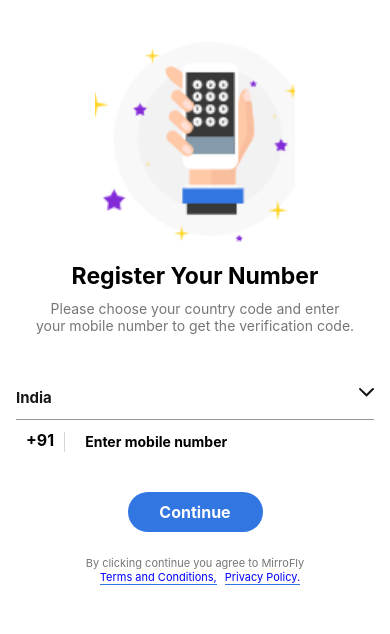
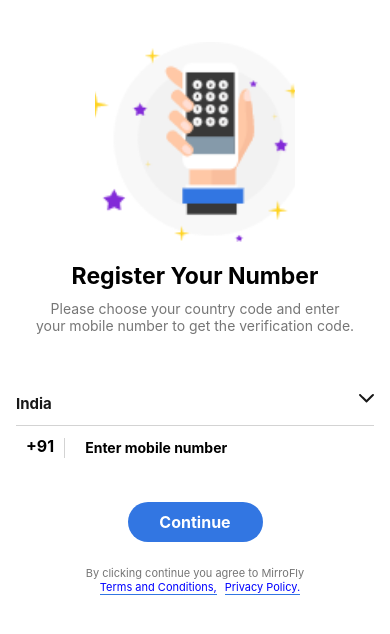
Before and after one commit to MirrorFly/MirrorFly-ReactNative-Sample, a React Native app: screen / in a window 390 px wide. Shown: the top 634 px of the page. Built offline with nearby package versions, Linux system fonts and the light colour scheme.

Commit message:
aligment issue Fixed

```diff
--- a/src/screen/RegisterScreen.js
+++ b/src/screen/RegisterScreen.js
@@ -75,7 +75,7 @@ const RegisterScreen = () => {
                         <Text style={styles.countryCodeText}>
                             {selectcountry ? selectcountry?.dial_code : "+91"}
                         </Text>
-                        <View style={{ borderLeftWidth: 1, height: 20, borderColor: '#D5D5D5', marginLeft: 10, marginTop: 2 }} />
+                        <View style={{ borderLeftWidth: 1, height: 20, borderColor: '#D3D3D3', marginLeft: 10, marginTop: 2 }} />
                     </View>
                     <TextInput
                         style={styles.inputStyle}
@@ -144,7 +144,7 @@ const styles = StyleSheet.create({
 
     },
     flatListContainer: {
-        marginTop: 42,
+        marginTop: 48,
         marginHorizontal: 4
 
     },
@@ -152,7 +152,7 @@ const styles = StyleSheet.create({
         flexDirection: "row",
         justifyContent: "space-between",
         borderBottomWidth: 1,
-        borderBottomColor: "#959595",
+        borderBottomColor: "#D3d3d3",
         marginHorizontal: 12,
         paddingVertical: 12
     },
@@ -183,7 +183,7 @@ const styles = StyleSheet.create({
     },
     button: {
         alignItems: 'center',
-        marginTop: 40,
+        marginTop: 44,
         fontWeight: "bold"
     },
     actionStyle: {
```
